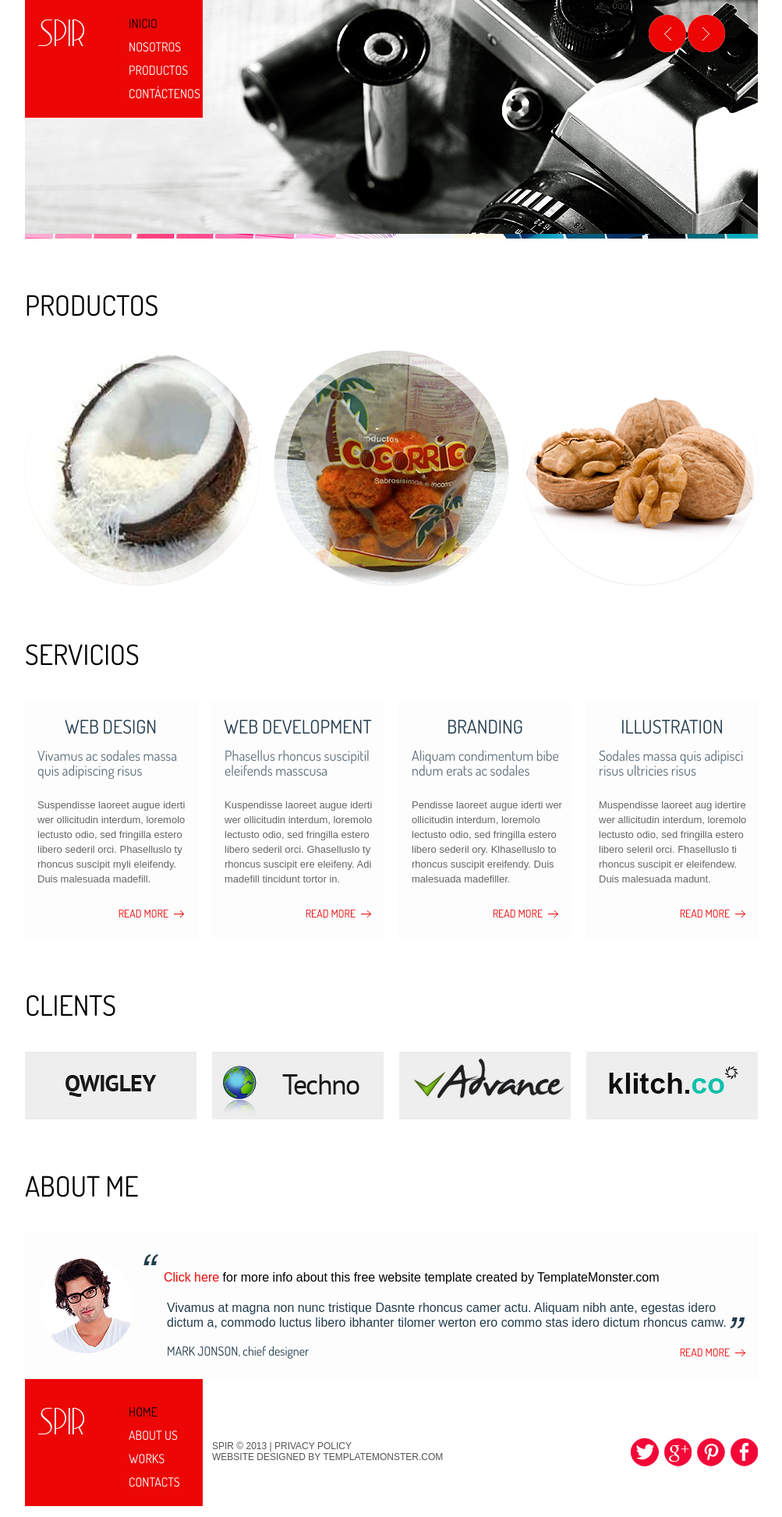
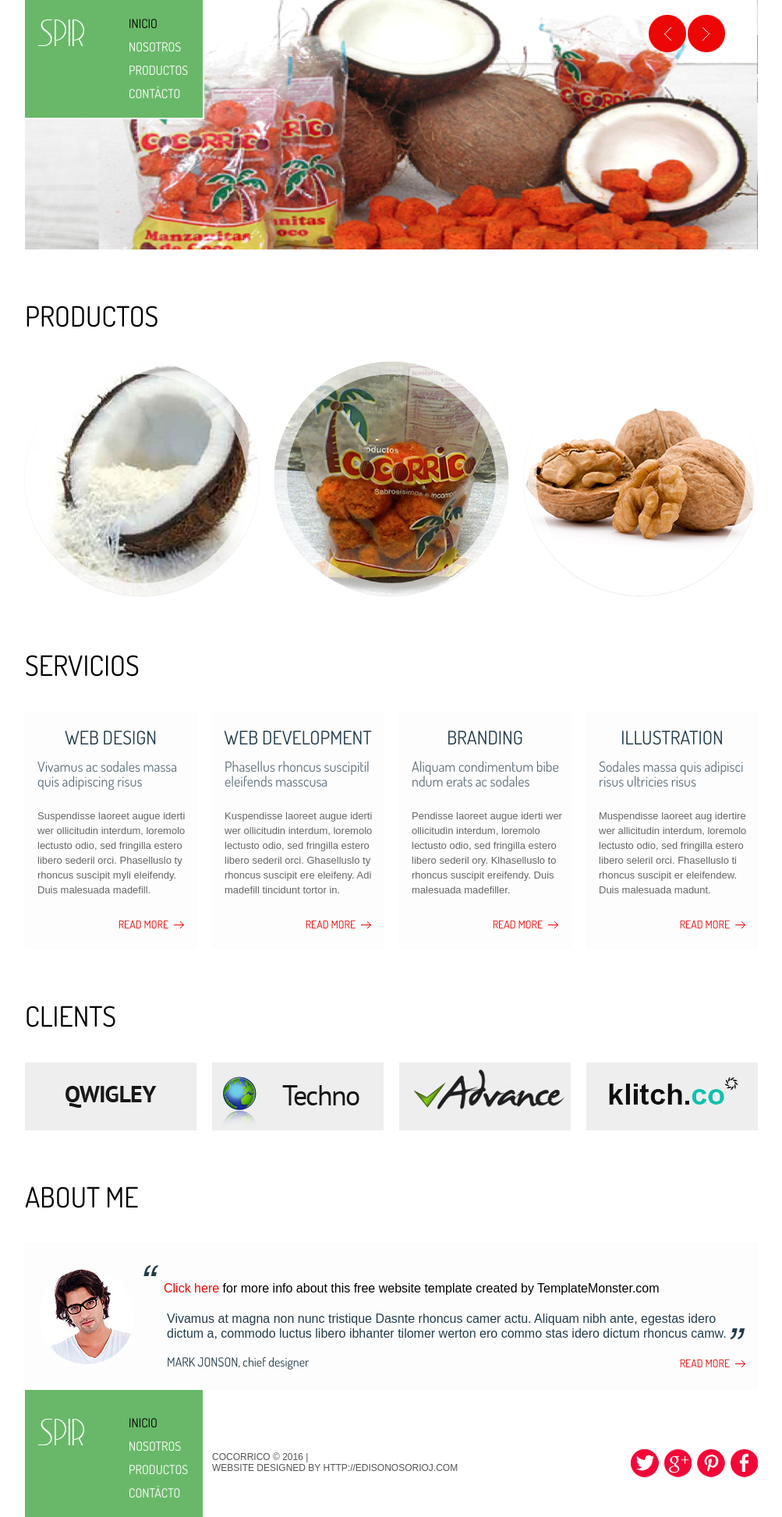
Before and after one commit to edisonosorioj/Portafolio, a PHP site: page /cocorrico/index.html in a window 1280 px wide. Shown: the whole page at 78% size, without its empty margins (138-1141 px from the left). Run offline with PHP 8.4, Linux system fonts and the light colour scheme.

Commit message:
Actualización

```diff
--- a/cocorrico/css/camera.css
+++ b/cocorrico/css/camera.css
@@ -12,7 +12,7 @@
 	overflow: hidden;
 	position: relative;
 	z-index: 0;
-	height: 300px;
+	height: 320px;
 
 }
 
--- a/cocorrico/css/superfish.css
+++ b/cocorrico/css/superfish.css
@@ -2,7 +2,7 @@
 .menu_block  {
 	position: relative;
 	position: absolute;
-	background-color: #ec0606;
+	background-color: #69b869;
 	z-index: 999;
 	min-width: 211px;
 	border-right: 2px solid #fff;
--- a/cocorrico/index.html
+++ b/cocorrico/index.html
@@ -1,7 +1,7 @@
 <!DOCTYPE html>
 <html lang="en">
      <head>
-     <title>Home</title>
+     <title>Inicio</title>
      <meta charset="utf-8">
      <link rel="icon" href="images/favicon.ico">
      <link rel="shortcut icon" href="images/favicon.ico" />
@@ -86,15 +86,9 @@
            <nav class="">
             <ul class="sf-menu">
                    <li class="current"><a href="index.html">Inicio</a></li>
-                   <li class="with_ul"><a href="index-1.html">Nosotros</a>
-                     <ul>
-                        <li><a href="#">Fanpage</a></li>
-                        <li><a href="#">Adwards</a></li>
-                        <li><a href="#">Testimonials</a></li>
-                     </ul>
-                   </li>
+                   <li class="with_ul"><a href="index-1.html">Nosotros</a></li>
                    <li><a href="index-2.html">Productos</a></li>
-                   <li><a href="index-3.html">Contáctenos</a></li>
+                   <li><a href="index-3.html">Contácto</a></li>
                  </ul>
               </nav>
            <div class="clear"></div>
@@ -238,16 +232,16 @@ ndum erats ac sodales</div><p>Pendisse laoreet augue iderti wer ollicitudin inte
  <h1><a href="index.html"><img src="images/logo.png" alt="Gerald Harris attorney at law"></a> </h1>
            <nav class="">
             <ul class="sf-menu">
-                   <li class="current"><a href="index.html">Home</a></li>
-                   <li class="with_ul"><a href="index-1.html">About Us</a></li>
-                   <li><a href="index-2.html">Works</a></li>
-                   <li><a href="index-3.html">Contacts</a></li>
+                   <li class="current"><a href="index.html">Inicio</a></li>
+                   <li class="with_ul"><a href="index-1.html">Nosotros</a></li>
+                   <li><a href="index-2.html">Productos</a></li>
+                   <li><a href="index-3.html">Contácto</a></li>
                  </ul>
               </nav>
            <div class="clear"></div>
            </div>
            <div class="copy">
-     spir  &copy; 2013 | <a href="#">Privacy Policy</a> <br> Website designed by <a href="http://www.templatemonster.com/" target="_blank" rel="nofollow">TemplateMonster.com</a>
+     Cocorrico  &copy; 2016 | <br> Website designed by <a href="http://edisonosorioj.com/" target="_blank" rel="nofollow">http://edisonosorioj.com</a>
      </div>
     <div class="socials">
       <a href="https://twitter.com/cocorrico1972"></a>
```
Also changed, not shown: cocorrico/images/logo cocorrico4.jpg (added), cocorrico/images/slide.jpg.
